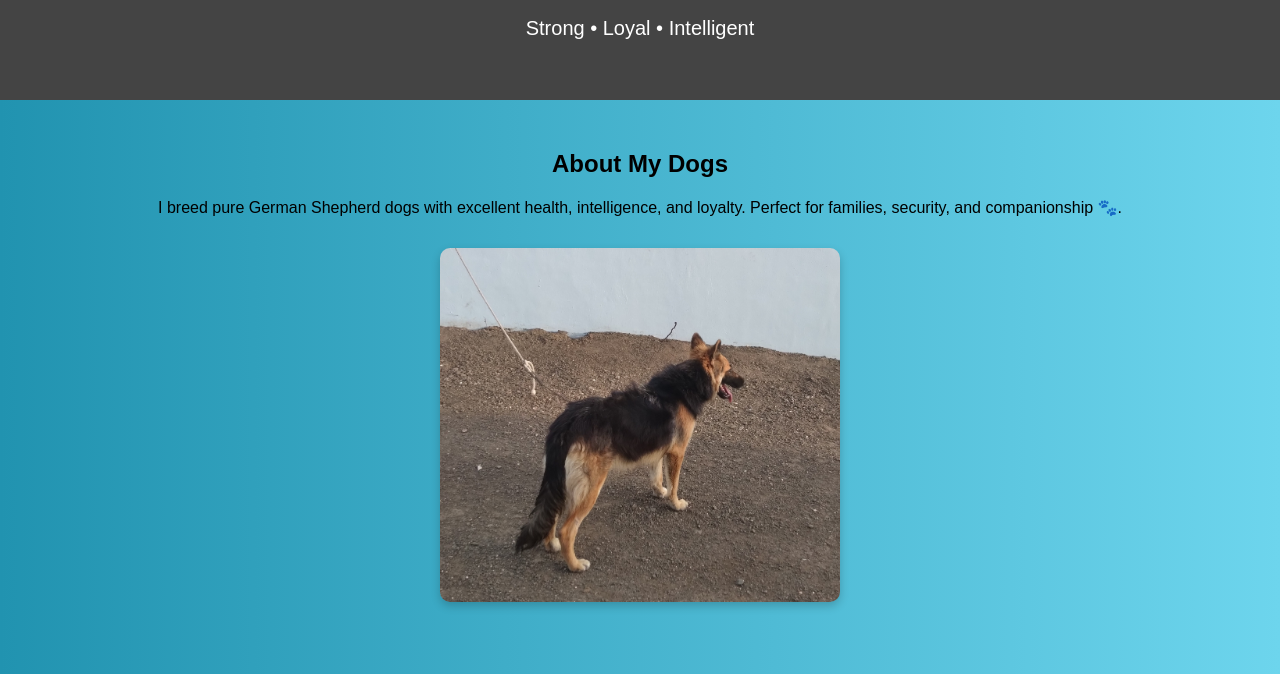
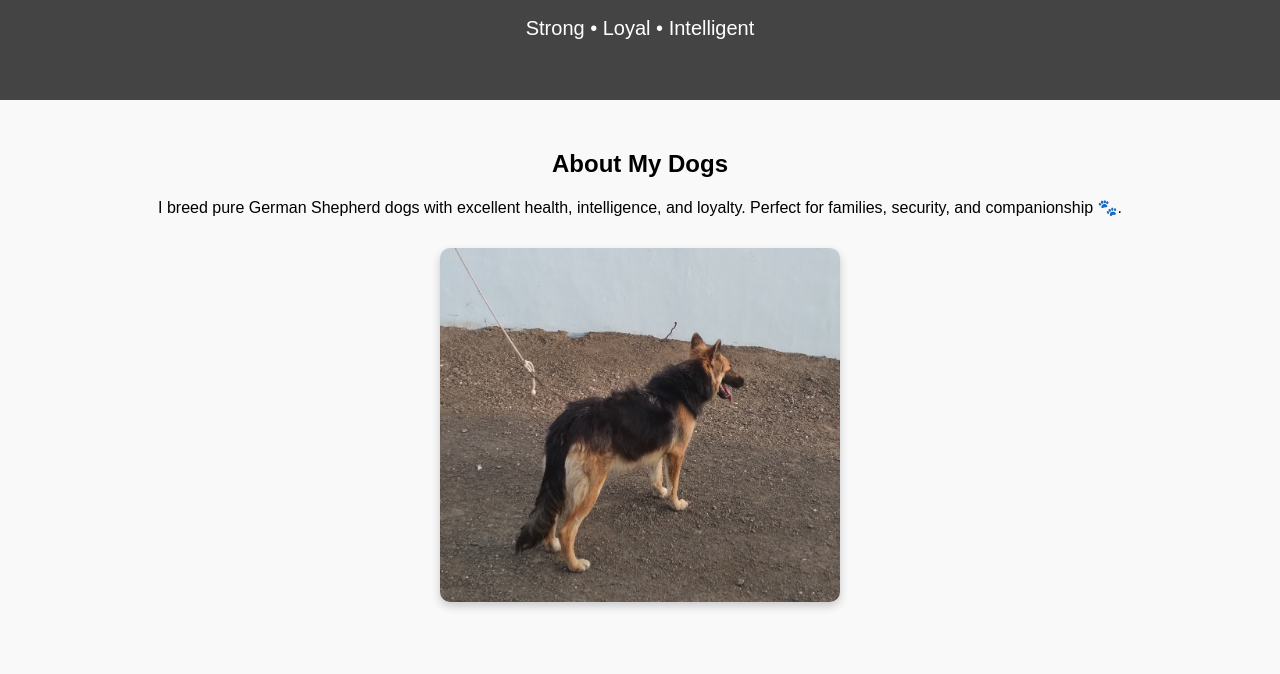
Before and after one commit to shweta469/index.html, a plain HTML site: page dog.html in a window 1280 px wide. Shown: the part 126-800 px from the top of the page. Drawn offline with Linux system fonts and the light colour scheme.

Commit message:
Add files via upload

```diff
--- a/dog.html
+++ b/dog.html
@@ -7,8 +7,11 @@
 
 
 body {
-  background: linear-gradient(to right, #2193b0, #6dd5ed);
+  ...
+  background: #d3d3d3;   /* 👈 Light Gray Background */
+  ...
 }
+
     body {
       font-family: Arial, sans-serif;
       margin: 0;
```
